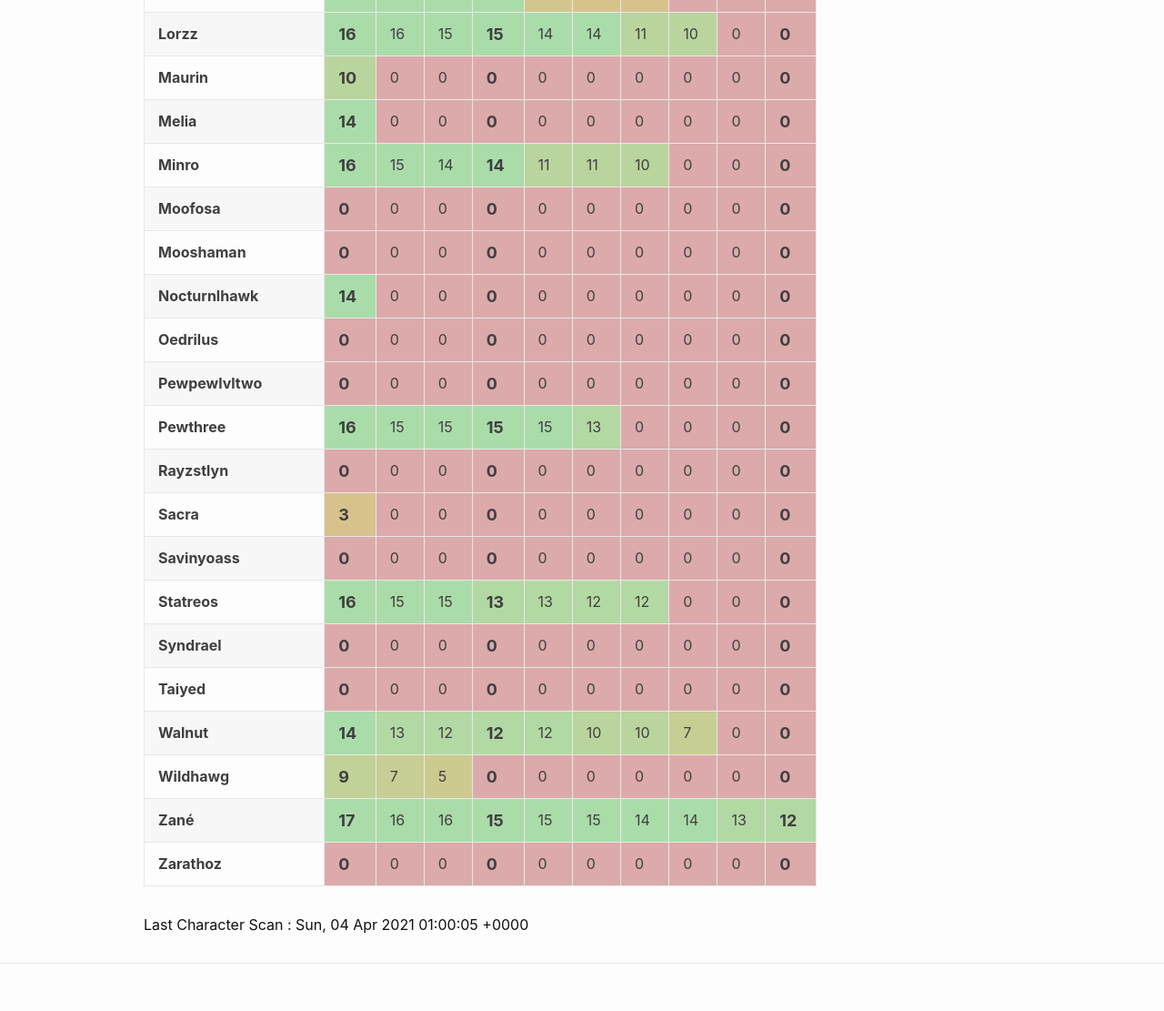
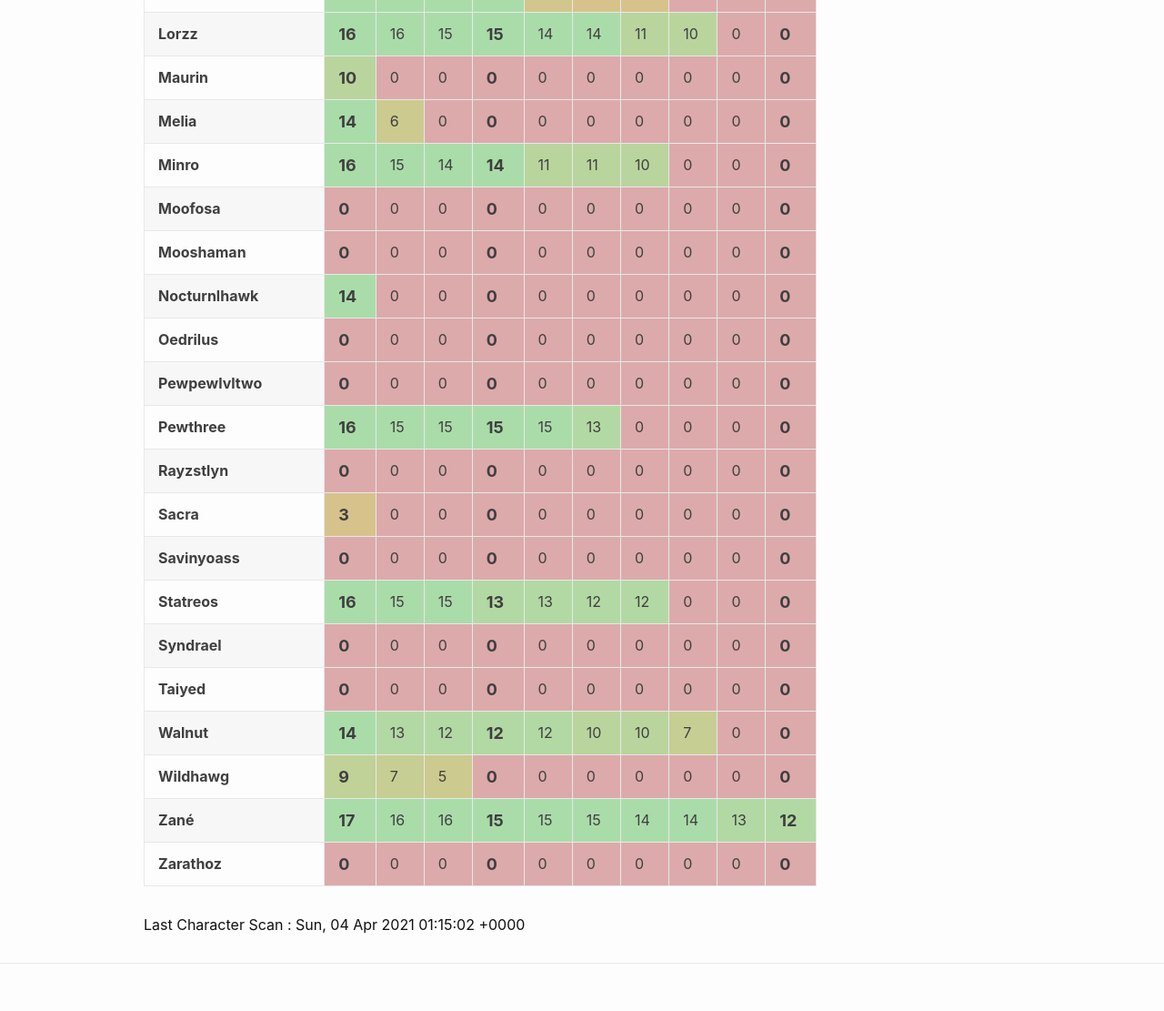
Before and after one commit to eldertribunal/keystonetracker, a Jekyll site: the page built from weekly.md, in a window 1280 px wide. Shown: the part 1141-2252 px from the top of the page at 91% size. Built offline with Jekyll 4.4.1, drawn with Linux system fonts in a browser that asks for light colours.

Commit message:
auto scan Sun Apr  4 01:15:48 UTC 2021

```diff
--- a/_data/scanned.json
+++ b/_data/scanned.json
@@ -1,3 +1,3 @@
 {
-  "timestamp": 1617498005
+  "timestamp": 1617498902
 }
--- a/_data/weekly.json
+++ b/_data/weekly.json
@@ -543,7 +543,7 @@
     "name": "Melia",
     "dungeons": [
       14,
-      0,
+      6,
       0,
       0,
       0,
```
